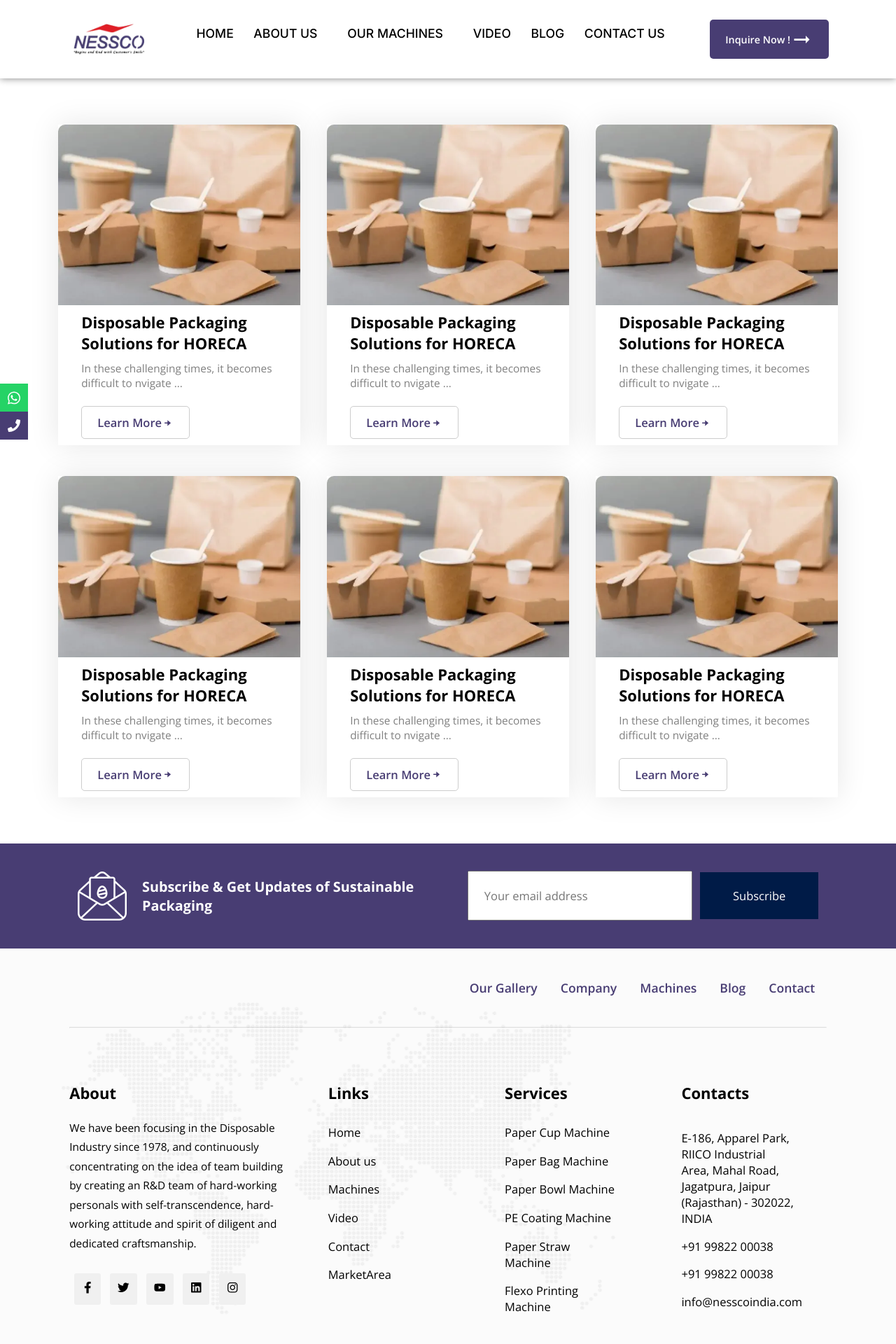
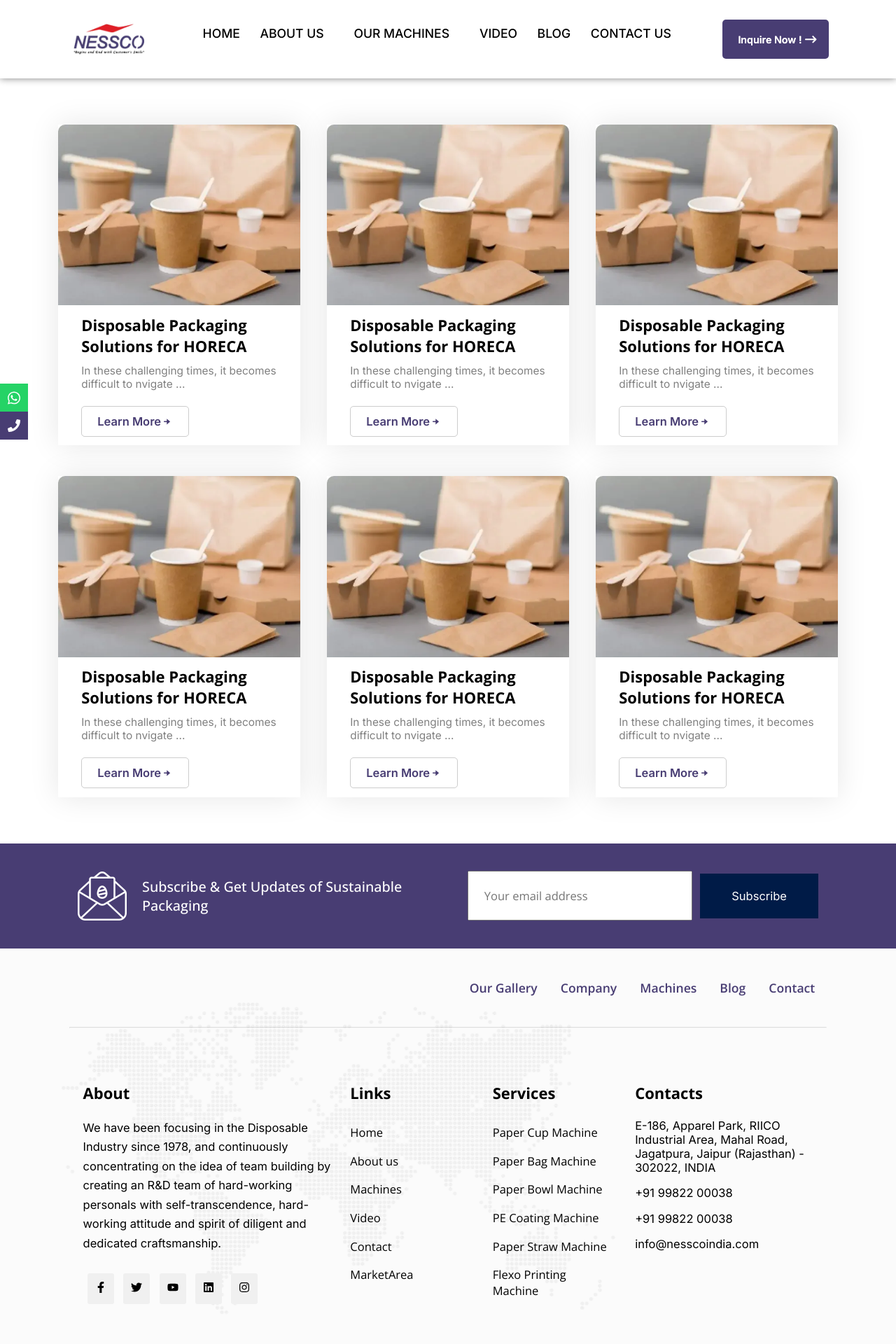
Before and after one commit to nessco1234/oldwebsitechanges, a React (Create React App) app: page /blog in a window 1280 px wide. Shown: the top 1920 px of the page at 70% size. Built offline with nearby package versions, Linux system fonts and the light colour scheme.

Commit message:
home completed

```diff
--- a/src/Components/Home/AboutUs.js
+++ b/src/Components/Home/AboutUs.js
@@ -5,6 +5,7 @@ import Signature from "../../Assets/images/resource/signature.webp";
 
 import { FaPlay } from "react-icons/fa";
 import { MdArrowRightAlt } from "react-icons/md";
+import { FaArrowRightLong } from "react-icons/fa6";
 const AboutUs = () => {
   return (
     <>
@@ -39,9 +40,8 @@ const AboutUs = () => {
               improvisation for sustainable development.
             </p>
             <div className="aboutbtnsection">
-              <button className="getaquotebtn">
-                Get a Quote <MdArrowRightAlt style={{ fontSize: "3rem" }} />
-              </button>
+              <button className="headerbtn" style={{padding:"2rem 3rem"}}>
+                <p className='headerbtncon'>Get a Quote !</p> <FaArrowRightLong className='headerbtnarrow' style={{ fontSize: "1.5rem" }} /></button>
               <img className="signatureimg" alt="123" src={Signature} />
             </div>
           </div>
--- a/src/Components/Home/IOTSystem.js
+++ b/src/Components/Home/IOTSystem.js
@@ -2,6 +2,7 @@ import React from "react";
 import { FaRegCircle } from "react-icons/fa";
 import { MdArrowRightAlt } from "react-icons/md";
 import iot from '../../Assets/images/resource/iot.webp'
+import { FaArrowRightLong } from "react-icons/fa6";
 const IOTSystem = () => {
   return (
     <>
@@ -43,8 +44,8 @@ const IOTSystem = () => {
                   Monitor Production Reports
               </li>
             </ul>
-            <button className="getaquotebtn">
-                Get Details <MdArrowRightAlt style={{ fontSize: "3rem" }} /></button>
+            <button className="headerbtn" style={{padding:"2rem 3rem"}}>
+                <p className='headerbtncon'>Get Details !</p> <FaArrowRightLong className='headerbtnarrow' style={{ fontSize: "1.5rem" }} /></button>
           </div>
           <div className="rightiot">
             <img src={iot} alt="123"/>
--- a/src/Components/Layout/Footer.js
+++ b/src/Components/Layout/Footer.js
@@ -6,7 +6,7 @@ import Subscribe from '../Home/Subscribe'
 const Footer = () => {
     return (
         <>
-        <Subscribe/>
+            <Subscribe />
             <footer className="footer">
                 <div className="footercontainer">
                     <div className="footerlinks">
--- a/src/Components/Layout/Header.js
+++ b/src/Components/Layout/Header.js
@@ -2,6 +2,7 @@ import React, { useState } from 'react'
 import { MdArrowRightAlt } from 'react-icons/md'
 import { Link } from 'react-router-dom'
 import logo from '../../Assets/images/logo.webp'
+import { FaArrowRightLong } from 'react-icons/fa6'
 const Header = () => {
     const [isHovered, setIsHovered] = useState(false);
     return (
@@ -56,7 +57,7 @@ const Header = () => {
                         <Link className='navlink' to={'/contact'}>CONTACT US</Link>
                     </ul>
                     <button className="headerbtn">
-                        Inquire Now ! <MdArrowRightAlt style={{ fontSize: "3rem" }} /></button>
+                        <p className='headerbtncon'>Inquire Now !</p> <FaArrowRightLong className='headerbtnarrow' style={{ fontSize: "1.5rem" }} /></button>
                 </div>
             </nav>
         </>
--- a/src/Styles/Global.css
+++ b/src/Styles/Global.css
@@ -16,7 +16,9 @@
 
 
 }
-
+button, p{
+    font-family:"Inter",sans-serif;
+}
 html {
     scroll-behavior: smooth;
     font-size: 11px;
--- a/src/Styles/Home.css
+++ b/src/Styles/Home.css
@@ -34,16 +34,13 @@
 .leftaboutpic {
   width: 83%;
   border-radius: 15px;
-  /* position: relative; */
+  position: relative;
   display: inline-block;
   max-width: 100%;
   height: auto;
-  transition-delay: 0.1s;
-  transition-timing-function: ease-in-out;
-  transition-duration: 0.7s;
-  transition-property: all;
-}
-.leftabout::before {
+  overflow: hidden;
+}
+.leftaboutpic::before {
   position: absolute;
   top: 0;
   left: -75%;
@@ -117,6 +114,7 @@
   font-size: 2.4rem;
   color: var(--bluecolor);
   margin-bottom: 2rem;
+  font-family: "Inter", sans-serif;
 }
 
 .small {
@@ -129,11 +127,12 @@
 }
 
 .aboutpara {
-  font-weight: 200;
-  color: grey;
+  font-weight: 400;
+  color: black;
   font-size: 1.4rem;
   margin-bottom: 2rem;
   word-spacing: 4px;
+  font-family: "Open Sans", sans-serif;
 }
 
 .aboutbtnsection {
@@ -182,8 +181,8 @@
 .iotpara {
   font-size: 1.3rem;
   line-height: 25px;
-  color: grey;
-  word-spacing: 2px;
+  color: rgb(0, 0, 0);
+  word-spacing: 1px;
   margin-top: 1rem;
   text-align: justify;
 }
@@ -277,8 +276,9 @@
 }
 .presencepara {
   font-size: 1.5rem;
-  color: grey;
+  color: rgba(0, 0, 0, 0.699);
   margin-top: 2rem;
+  font-weight: 400;
   line-height: 2.5rem;
 }
 .mm {
@@ -298,7 +298,7 @@
   flex-direction: column;
   justify-content: center;
   align-items: flex-start;
-  z-index: 1;
+  z-index: -1;
   /* border: 2px solid black; */
   border-radius: 10px;
   padding: 3rem;
@@ -353,6 +353,7 @@
   margin-left: 2rem;
   font-size: 1.8rem;
   color: white;
+  font-weight: 500;
 }
 .rightsubscribe > input {
   padding: 2rem;
@@ -477,9 +478,13 @@
 }
 .articleheading {
   font-size: 2rem;
-  color: var(--bluecolor);
+  color: black;
   font-weight: 600;
   /* margin-bottom: 1rem; */
+  transition: all .5s ease;
+}
+.articleheading:hover {
+  color: var(--redcolor);
 }
 .articledescription {
   font-size: 1.5rem;
@@ -584,7 +589,7 @@
   border: none;
   color: var(--bluecolor);
   font-size: 1.3rem;
-  font-weight: 600;
+  font-weight: 800;
   background-color: white;
   border-radius: 5px;
 }
@@ -677,7 +682,7 @@
   height: 100%;
   margin: auto;
   display: flex;
-  justify-content: space-evenly;
+  justify-content: space-between;
   align-items: center;
   flex-wrap: wrap;
 }
@@ -814,13 +819,14 @@
   border-radius: 10px;
   justify-content: center;
   z-index: 100;
-  font-family: int;
+  font-family: "Inter", sans-serif;
 }
 .bannerslideheading {
   display: block;
   width: fit-content;
   font-size: 7rem;
   position: relative;
+  font-weight: 700;
   color: transparent;
   animation: text_reveal 2s ease forwards ;
   animation-delay: 2s;
@@ -909,7 +915,8 @@
 }
 .wenesscoheading {
   color: var(--bluecolor);
-  font-size: 3.5rem;
+  font-size: 3.3rem;
+  font-family: "Arial", sans-serif;;
 }
 .wenesscoheading > span {
   color: var(--redcolor);
@@ -920,7 +927,7 @@
 }
 .wenesscoright {
   width: 100%;
-  height: 70%;
+  height: 80%;
   /* border: 1px solid black; */
 }
 .wenesscocard {
@@ -949,16 +956,22 @@
 .nesscocardheading {
   color: var(--bluecolor);
   font-size: 2.3rem;
+  font-family: "Inter", sans-serif;
 }
 .nesscocardpara {
-  font-size: 1.4rem;
+  font-size: 1.3rem;
   color: grey;
   font-weight: 400;
+  font-family: "Open Sans", sans-serif;
 }
 .imglayer1 {
   position: absolute;
 }
-
+.wenesscobuttons {
+  /* display: none; */
+  width: 100%;
+  display: flex;
+}
 /* TESTIMONIAL SECTION  */
 
 .testimonials {
@@ -1049,7 +1062,7 @@
   box-shadow: 10px 20px 30px 0 rgba(0, 0, 0, 0.15);
 }
 .testimonialdesc {
-  font-size: 1.5rem;
+  font-size: 1.4rem;
   color: black;
   line-height: 2rem;
   margin-top: 2rem;
@@ -1089,6 +1102,7 @@
   /* box-shadow: 0 0 40px 0 #0000001a; */
   margin: 0 2rem;
   border-radius: 30px;
+  font-family: "Inter", sans-serif;
 }
 .productsssdesc{
   align-self: center;
@@ -1096,6 +1110,7 @@
   text-align: center;
   font-size: 1.5rem;
   width: 60%;
+  font-family: "Open Sans", sans-serif;
 }
 .productsssupper{
   width: 100%;
@@ -1121,6 +1136,7 @@
   font-size: 1.5rem;
   color: var(--bluecolor);
   margin: 2rem 0;
+  font-weight: 500;
 
 }
 .productssstitle{
--- a/src/Styles/Layout.css
+++ b/src/Styles/Layout.css
@@ -1,6 +1,6 @@
 .footer {
   width: 100%;
-  min-height: 80vh;
+  min-height: 78vh;
   overflow: hidden;
   position: relative;
 }
@@ -71,11 +71,12 @@
   margin-top: 7rem;
 }
 .footerlistabout {
-  width: 30%;
+  width: 33%;
 }
+
 .footerlist {
-  width: 15%;
-  margin: 0 auto;
+  width: 16%;
+  margin: 0 .5rem;
   display: flex;
   flex-direction: column;
 }
@@ -92,18 +93,51 @@
   color: black;
 }
 .footersocialicon {
+  font-size: 16px;
+  border-radius: 5px;
+  cursor: pointer;
+  position: relative;
+  overflow: hidden;
+
+  position: relative;
   padding: 1rem;
+  background-color: transparent;
   background-color: #f0f0f0;
   margin: 0.6rem;
   border-radius: 3px;
+  z-index: 1;
 }
-.footersocialicon:hover {
+
+.footersocialicon::before {
+  content: '';
+  position: absolute;
+  top: 50%;
+  left: 50%;
+  width: 0%;
+  height: 0%;
+  background-color: var(--redcolor); /* Change color as needed */
+  transition: width 0.6s, height 0.3s, top 0.3s, left 0.3s;
+  border-radius: 50%;
+  z-index: -1;
+  transform: translate(-50%, -50%);
+}
+.footersocialicon:hover{
   color: white;
-  background-color: var(--redcolor);
+  background-color: transparent;
+}
+.footersocialicon:hover::before {
+  width: 300%;
+  height: 300%;
+  top: 50%;
+  left: 50%;
 }
 .footerdesccontent {
+  font-size: 1.5rem;
   line-height: 2.5rem;
   margin: 2rem 0;
+}
+.footeraddress{
+  font-size: 1.5rem;
 }
 .footeratags {
   font-size: 1.5rem;
@@ -113,6 +147,7 @@
 .footerlistheading {
   margin-bottom: 2rem;
 }
+.footerdesccontent
 .footeraddress,
 .mobilenumber,
 .email {
@@ -127,7 +162,7 @@
   background-color: #f0f0f0;
 }
 .footercontainerx {
-  width: 90%;
+  width: 80%;
   margin: auto;
   height: 100%;
   display: flex;
@@ -137,10 +172,16 @@
 }
 .footerright {
   font-size: 1.5rem;
+  color: black;
   /* width: 90%; */
   /*margin: auto 0; */
 }
-
+.footerright:hover{
+  color: var(--redcolor);
+}
+.footerlist:nth-child(4){
+  width: 23%;
+}
 @media screen and (min-width: 768px) and (max-width: 1000px) {
   .footercontent {
     flex-wrap: wrap;
--- a/src/Styles/Utils.css
+++ b/src/Styles/Utils.css
@@ -134,7 +134,31 @@
     color: white;
     font-weight: 600;
     font-size: 1.3rem;
+    text-shadow: -0px 0px 0 #ffffff; /* Horizontal offset, vertical offset, blur radius, color */
+    transition: all 0.5s ease; /* Optional: Add transition effect */
+    overflow: hidden;
+    /* opacity: 0; */
+    z-index: 199;
   }
+  .headerbtn:hover .headerbtncon{
+    /* opacity: 0; */
+    transform: translateX(-5px);
+  }
+  .headerbtncon{
+    transform: translateX();
+  }
+  .headerbtn:hover {
+    text-shadow: -300px 0px 0 #ffffff; /* Move shadow to the left on hover */
+    background-color: var(--redcolor);
+    transform: scale(1.05);
+  }
+  .headerbtnarrow{
+    transition: all 0.5s ease; /* Optional: Add transition effect */
+  }
+  .headerbtnarrow {
+    transform: translateX(5px);
+  }
+
   /* . */
   /* BREADCRUM */
   .breadcrum{
@@ -237,6 +261,8 @@
   margin-top: 1rem;
   width: 100%;
   transition: all .3s ease-in-out;
+  font-family: 'Inter';
+
 }
 .menulistlinks:hover{
   color: var(--redcolor);
```
Also changed, not shown: src/Components/Home/Presence.js (+4 -3 lines).
